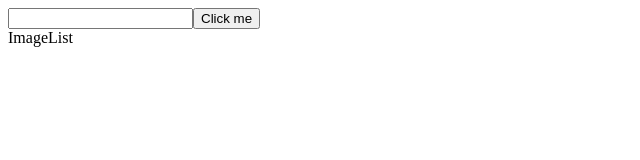
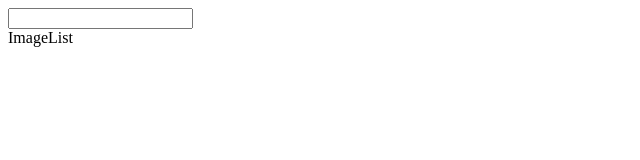
Before and after one commit to IPREM1ERI/search-api, a React (Create React App) app: page / in a window 1280 px wide. Shown: the top 160 px of the page, without its empty margins (0-640 px from the left). Built offline with nearby package versions, Linux system fonts and the light colour scheme.

Commit message:
finish search component

```diff
--- a/src/components/SearchBar.jsx
+++ b/src/components/SearchBar.jsx
@@ -1,12 +1,22 @@
-function SearchBar({ onSubmit }) {
-  const handleClick = () => {
-    onSubmit()
-  };
+import { useState } from "react";
+
+function SearchBar({onSubmit}) {
+  const [term, setTerm] = useState('')
+
+  const handleFormSubmit = (evt) => {
+    evt.preventDefault();
+    onSubmit(term)
+  }
+
+  const handleChange = (evt) => {
+    setTerm(evt.target.value)
+  }
 
   return (
     <div>
-      <input type="text" />
-      <button onClick={handleClick}>Click me</button>
+      <form onSubmit={handleFormSubmit}>
+        <input value={term} onChange={handleChange} type="text" />
+      </form>
     </div>
   )
 }
```
